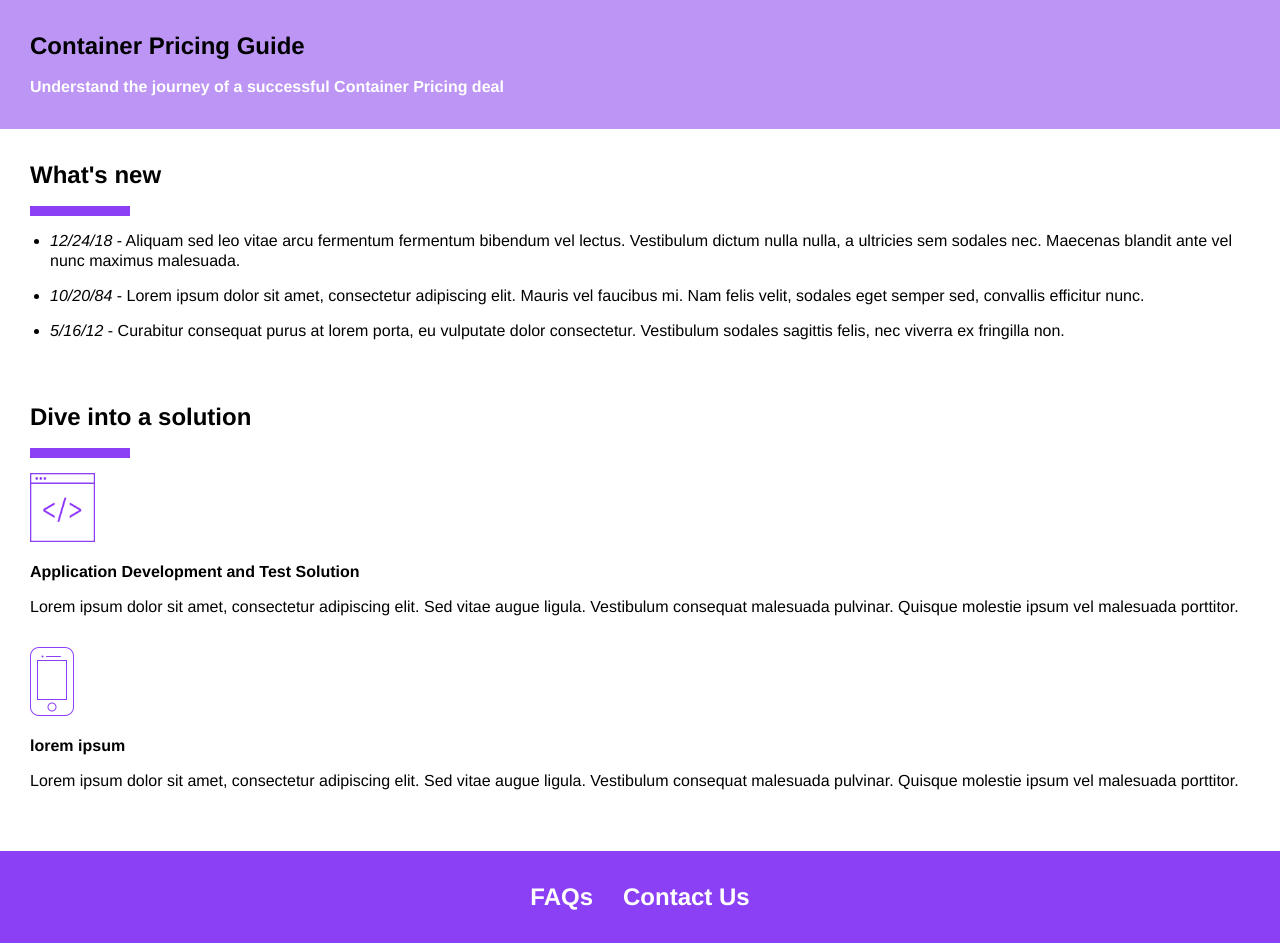
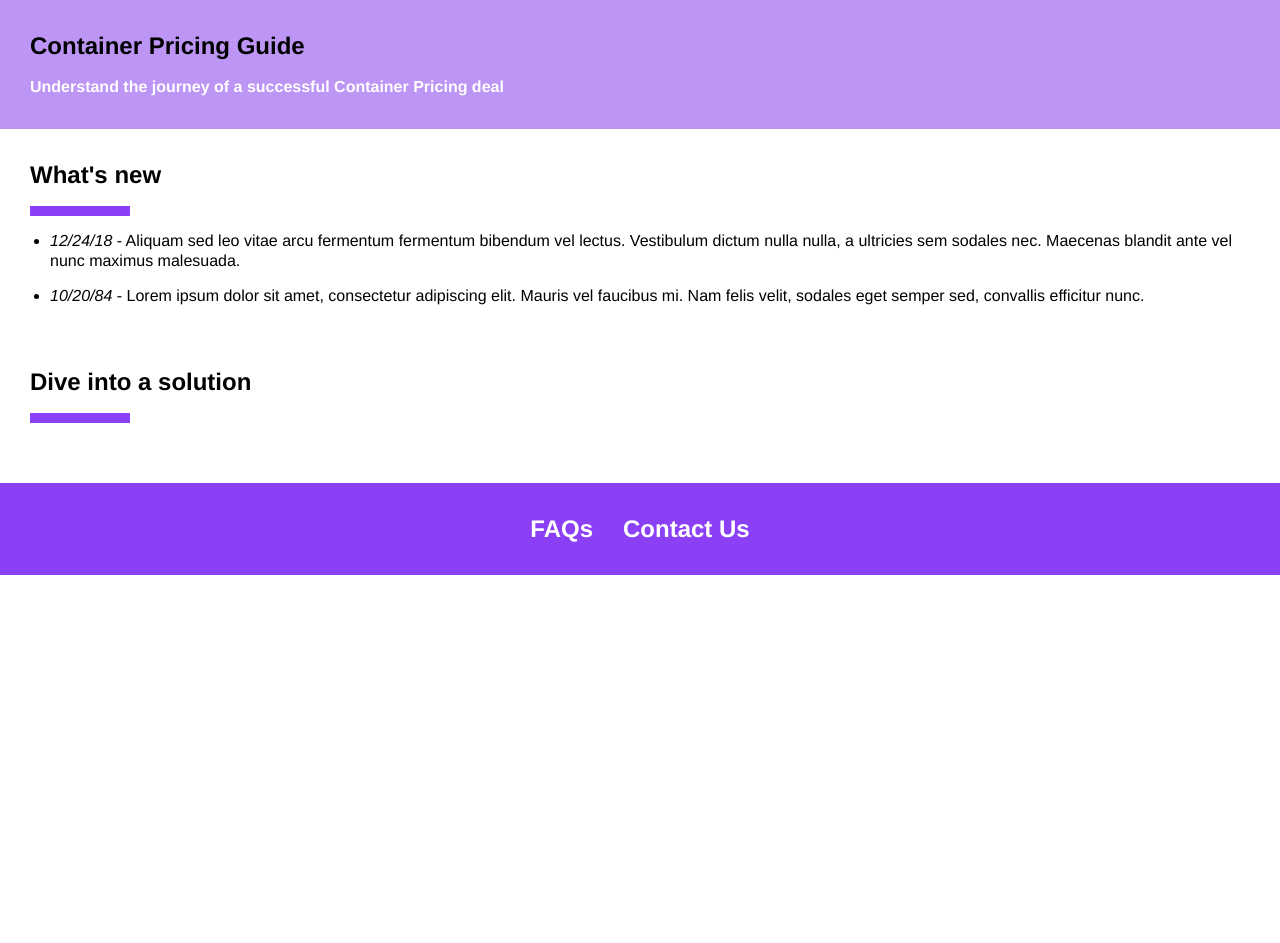
Before and after one commit to gvorbeck/container-pricing, a Jekyll site: the page built from pages/homepage.md, in a window 1280 px wide. Built offline with Jekyll 4.4.1, drawn with Linux system fonts in a browser that asks for light colours; after the commit the page ends 900 px from its top, so only the background shows below that; some of the changed lines change nothing that is shown.

Commit message:
markdown cleanup

```diff
--- a/pages/homepage.md
+++ b/pages/homepage.md
@@ -30,10 +30,12 @@ page-sections:
   text: |
     * _12/24/18_ - Aliquam sed leo vitae arcu fermentum fermentum bibendum vel lectus. Vestibulum dictum nulla nulla, a ultricies sem sodales nec. Maecenas blandit ante vel nunc maximus malesuada.
     * _10/20/84_ - Lorem ipsum dolor sit amet, consectetur adipiscing elit. Mauris vel faucibus mi. Nam felis velit, sodales eget semper sed, convallis efficitur nunc.
-    * _5/16/12_ - Curabitur consequat purus at lorem porta, eu vulputate dolor consectetur. Vestibulum sodales sagittis felis, nec viverra ex fringilla non.
+
+#   EXAMPLE:
+#    * _5/16/12_ - Curabitur consequat purus at lorem porta, eu vulputate dolor consectetur. Vestibulum sodales sagittis felis, nec viverra ex fringilla non.
+
   # DIVE INTO A SOLUTION
-- type: page-listing
-  title: Dive into a solution
+- title: Dive into a solution
   component: dive
   # Content for this section is delivered via each Solution's homepage markdown file.
   # See README.md for more info.
```
